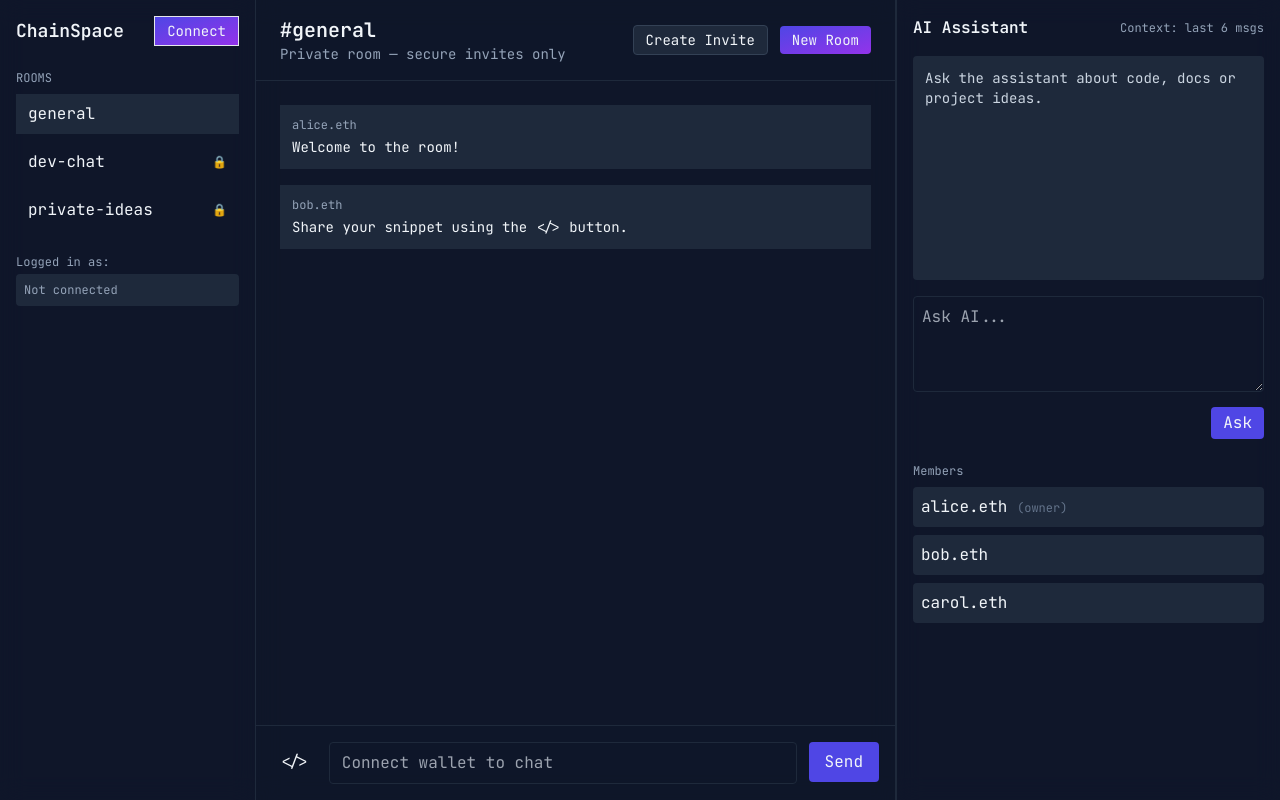
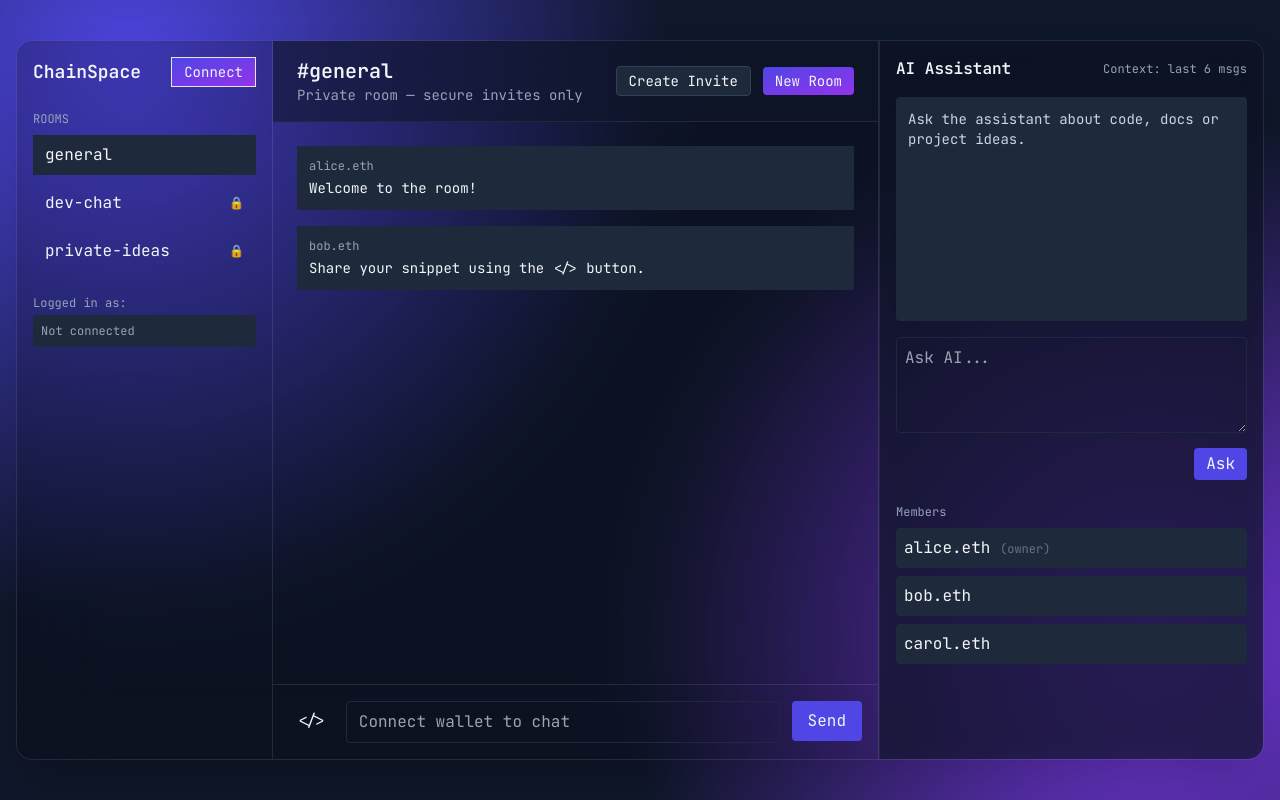
Before and after one commit to Akashracharya/ChainSpace, a Next.js app: page / in a window 1280 px wide. Built offline with nearby package versions, Linux system fonts and the light colour scheme.

Commit message:
ui changes

```diff
--- a/app/globals.css
+++ b/app/globals.css
@@ -6,10 +6,16 @@
   --accent: #7c3aed;
 }
 
-html, body {
-  height: 100%;
-}
+
 
 .font-mono {
   font-family: 'JetBrains Mono', ui-monospace, SFMono-Regular, Menlo, Monaco, 'Roboto Mono', monospace;
 }
+
+
+/* ADD THIS: */
+body {
+  background-color: #0f172a; /* fallback bg-slate-900 */
+  background-image: radial-gradient(circle at 10% 10%, #4f46e5 0%, transparent 40%),
+                    radial-gradient(circle at 90% 80%, #7c3aed 0%, transparent 40%);
+}
--- a/app/layout.tsx
+++ b/app/layout.tsx
@@ -14,7 +14,7 @@ export const metadata = {
 export default function RootLayout({ children }) {
   return (
     <html lang="en">
-      <body className={`${jetbrains.variable} font-mono bg-slate-900 text-slate-100`}>
+      <body className={`${jetbrains.variable} font-mono text-slate-100 flex items-center justify-center min-h-screen p-4`}>
         {children}
       </body>
     </html>
--- a/app/page.tsx
+++ b/app/page.tsx
@@ -40,8 +40,8 @@ export default function Page() {
   };
 
   return (
-    <div className="min-h-screen flex">
-      <Sidebar
+   <div className="w-full max-w-7xl h-[90vh] flex rounded-2xl overflow-hidden border border-white/10 bg-black/20 backdrop-blur-2xl shadow-2xl">
+  <Sidebar
         connected={connected}
         connectWallet={connectWallet}
         selectedRoom={selectedRoom}
--- a/components/ChatArea.jsx
+++ b/components/ChatArea.jsx
@@ -12,7 +12,7 @@ export default function ChatArea({
   setShowCodeModal,
 }) {
   return (
-    <main className="flex-1 flex flex-col border-r border-slate-800 bg-slate-900/40 backdrop-blur-md">
+    <main className="flex-1 flex flex-col border-r border-white/10">
       <header className="px-6 py-4 border-b border-slate-800 flex items-center justify-between bg-slate-900/60">
         <div>
           <h3 className="text-xl font-semibold">#{selectedRoom}</h3>
--- a/components/MessageInput.jsx
+++ b/components/MessageInput.jsx
@@ -10,7 +10,7 @@ export default function MessageInput({
   selectedRoom,
 }) {
   return (
-    <div className="p-4 border-t border-slate-800 bg-slate-900/60 flex items-start gap-3">
+    <div className="p-4 border-t border-white/10 flex items-start gap-3">
       <button
         title="Attach code snippet"
         onClick={() => setShowCodeModal(true)}
--- a/components/Sidebar.jsx
+++ b/components/Sidebar.jsx
@@ -8,7 +8,7 @@ export default function Sidebar({
   rooms,
 }) {
   return (
-    <aside className="w-64 p-4 border-r border-slate-800 bg-slate-900/60 backdrop-blur-md">
+    <aside className="w-64 p-4 border-r border-white/10">
       <div className="flex items-center justify-between mb-6">
         <h2 className="text-lg font-semibold">ChainSpace</h2>
         <button
```
